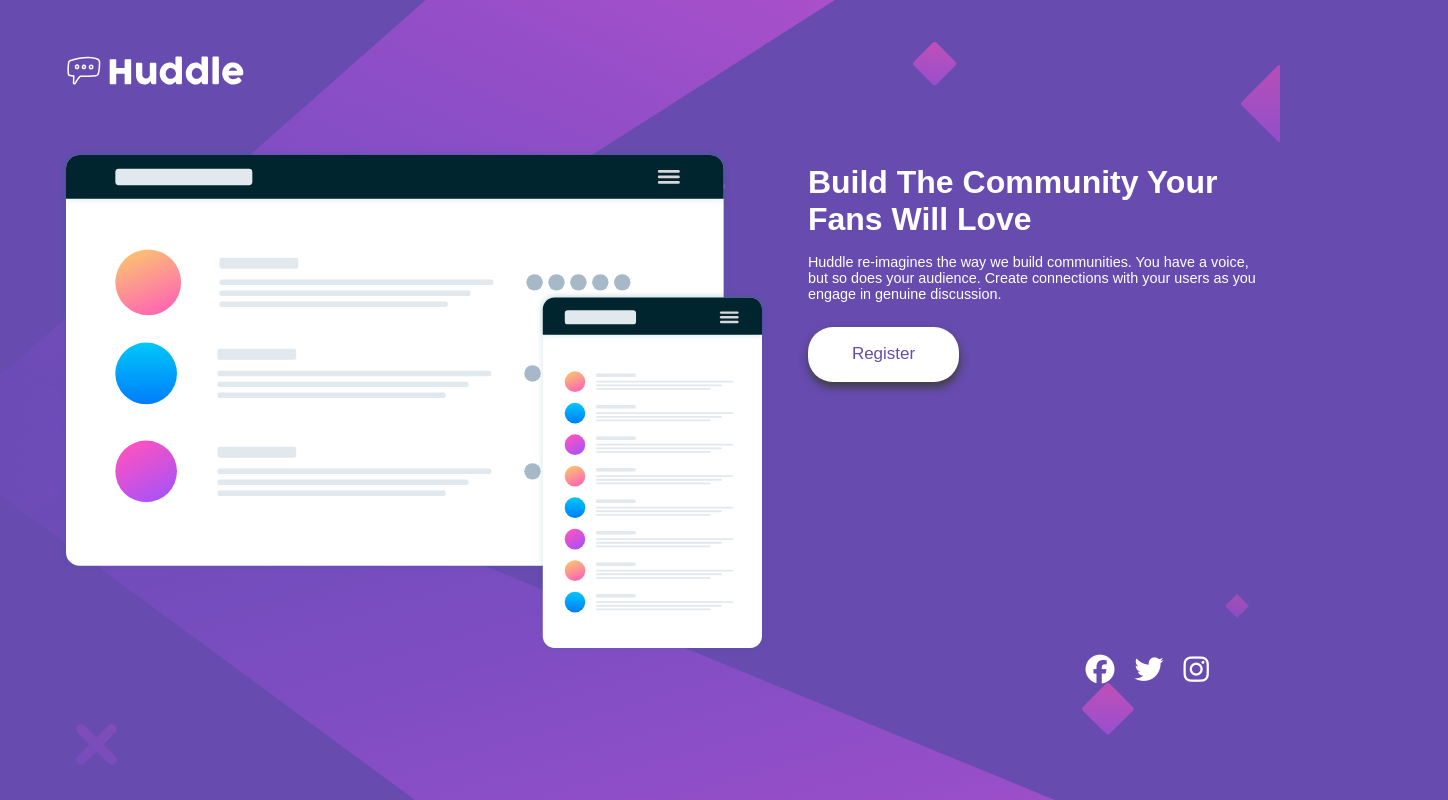
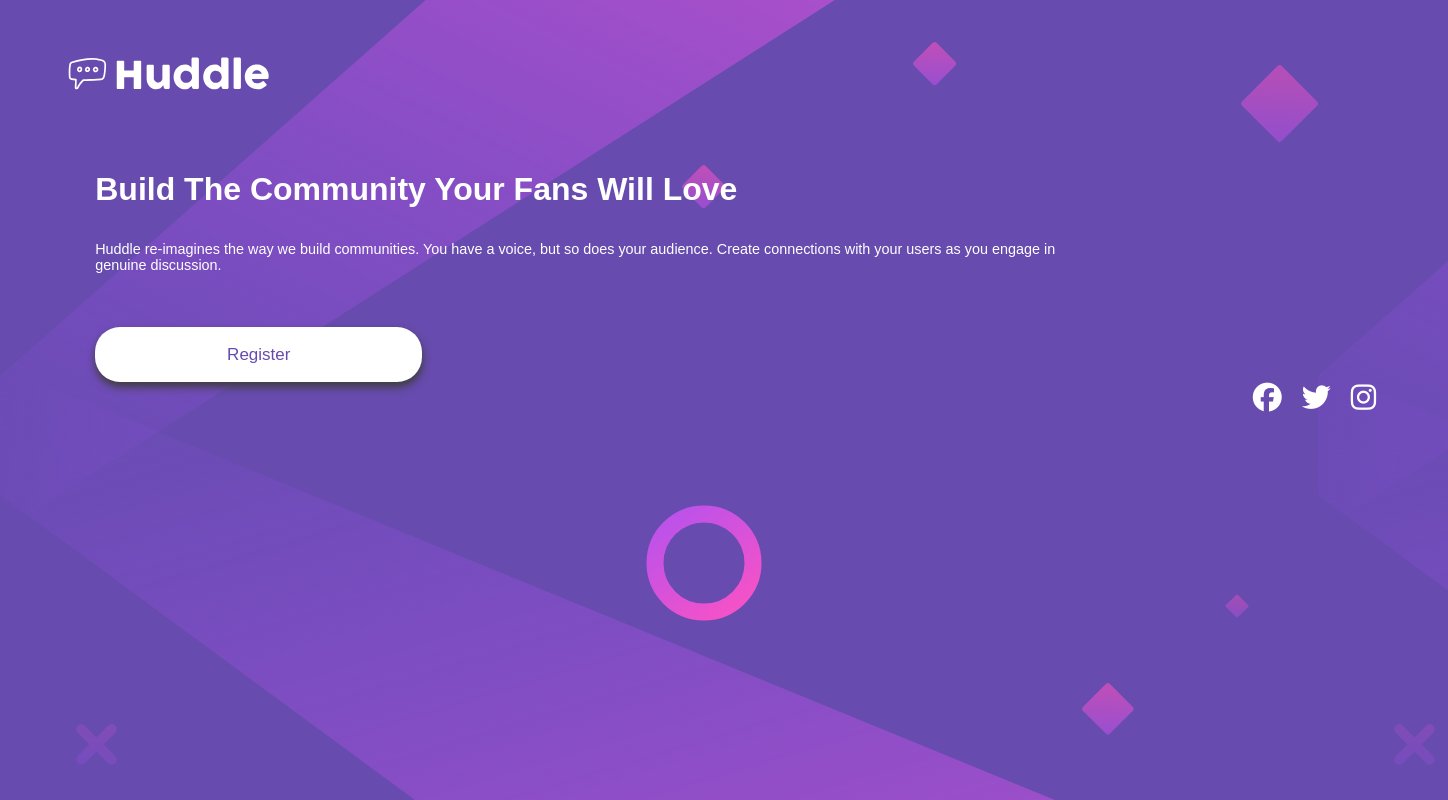
Before and after one commit to liamwoody25/huddle-landing-page.2, a plain HTML site: page index.html in a window 1280 px wide. Shown: the whole page, 1448 px wide, since content can reach past the window. Drawn offline with Linux system fonts and the light colour scheme.

Commit message:
updating html and css

```diff
--- a/index.css
+++ b/index.css
@@ -13,10 +13,10 @@ body{
     background-image: url(./images/bg-desktop.svg);
     background-color: var(--main-color);
     font-family: 'open-sans',sans-serif;
-    display: flex;
 }
 
 .main-container{
+    width: fit-content;
     width:1440px;
     box-sizing: border-box;
 }
@@ -35,7 +35,7 @@ body{
     max-width:100%;
     padding-left:4%;
     padding-top: 50px;
-    height: auto;
+    position: absolute;
 }
 
 .intro-title{
--- a/index.html
+++ b/index.html
@@ -22,7 +22,7 @@
   </header>
   <!-----intro-section-------------->
   <section class="intro-container">
-      <img class="img" src="./images/illustration-mockups.svg" alt="mockup">
+      <!-----<img class="img" src="./images/illustration-mockups.svg" alt="mockup">--->
       <div>
       <h2 class="intro-title">Build The Community Your Fans Will Love</h2>
       <p class="intro-text">Huddle re-imagines the way we build communities. You have a voice, but so does your audience.
```
